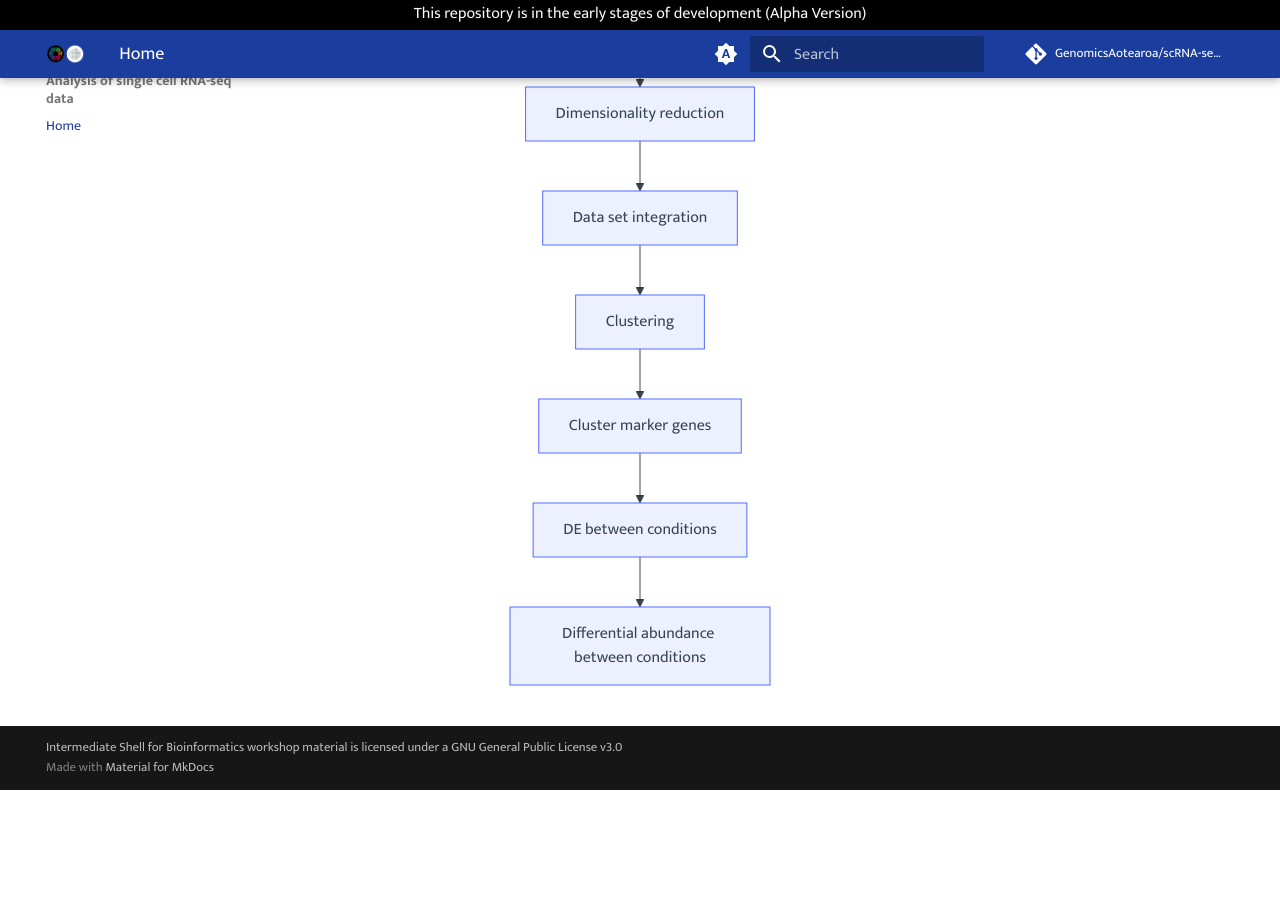
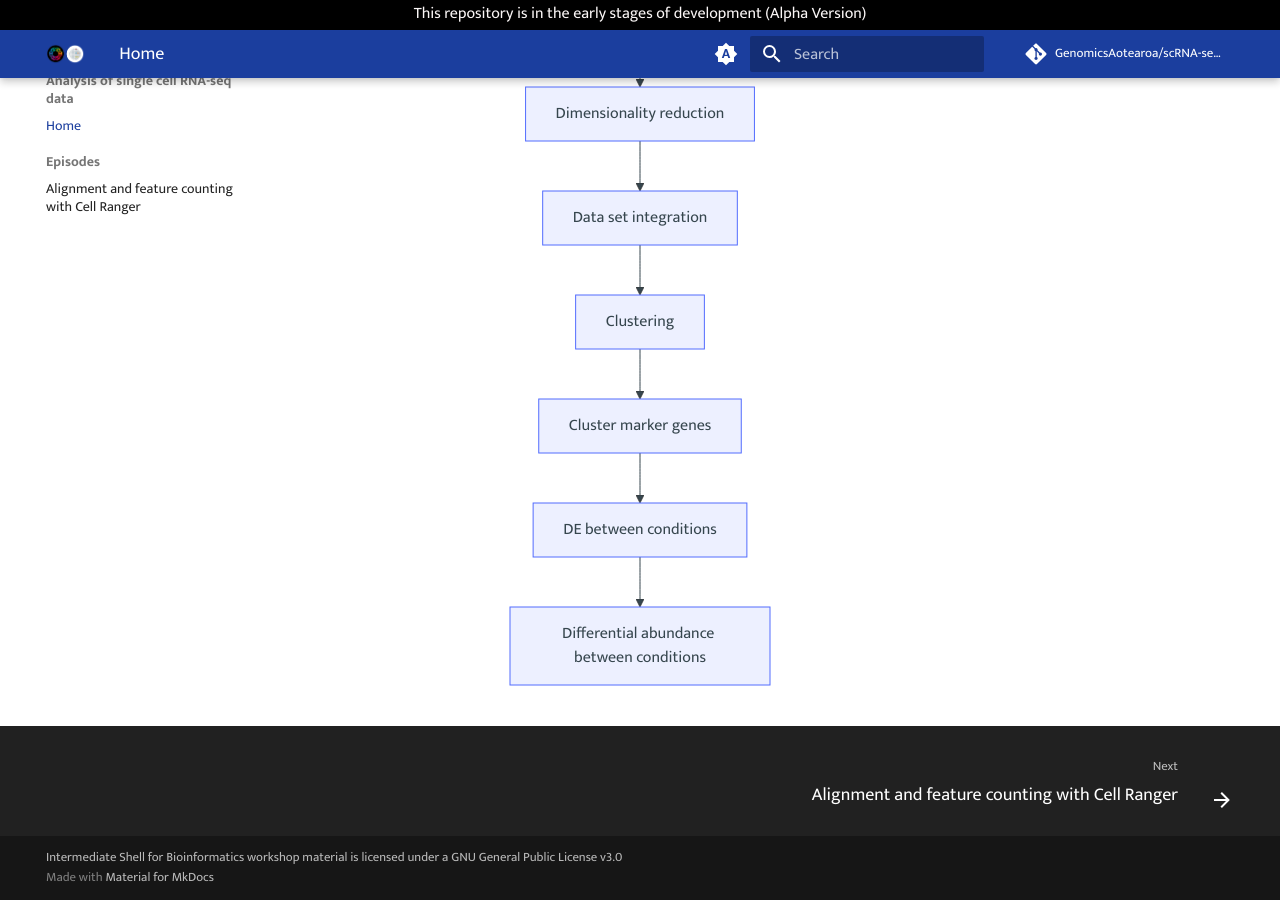
Before and after one commit to GenomicsAotearoa/scRNA-seq-data-analysis, an MkDocs documentation site: the page built from docs/index.md, in a window 1280 px wide and 900 px high, scrolled down 905 px. Built offline with MkDocs 1.6.1 and Material for MkDocs 9.7.7, drawn with Linux system fonts in a browser that asks for light colours; comment, search, counter and statistics services are not loaded; before the commit the page ends 1695 px from its top, so only the background shows below that; some of the changed lines change nothing that is shown.

Commit message:
add alinment file

````diff
--- /dev/null
+++ b/docs/episodes /1.md
@@ -0,0 +1,20 @@
+# Alignment and feature counting with Cell Ranger
+
+!!! quote ""
+
+    The first step in the analysis of single cell RNAseq data is to align the sequenced reads against a genomic reference and then use a transcriptome annotation to generate read counts for each feature of interest. Typically for scRNAseq the features of interest are genes.
+
+    There are a variety of tools for doing this and your choice will depend in part on the method by which the library was generated. For data generated using the 10x-Chromium method data the most common approach is to use the [Cell Ranger](https://support.10xgenomics.com/single-cell-gene-expression/software/pipelines/latest/what-is-cell-ranger) tool provided by 10x. This not only carries out the alignment and feature counting, but will also:
+
+    - Call cells, i.e. filter the raw matrix to remove droplets that do not contain cells
+    - Generate a very useful report in html format, which will provide some QC metrics and an initial look at the data
+    - Generate a “cloupe” file, which can be opened using the [10x Loupe Browser](https://support.10xgenomics.com/single-cell-gene-expression/software/visualization/latest/what-is-loupe-cell-browser) software to further explore the data.
+
+    Cell Ranger is computationally very intensive, you will not be able to run it on a laptop or standard desktop computer. You will need access to, for example, a high performance computing (HPC) cluster, a server or other cloud-based computational resource with sufficient power - talk to your local IT support.
+
+    Alternative methods include:
+
+    - [STAR solo](https://github.com/alexdobin/STAR/blob/master/docs/STARsolo.md) - this tool is built into the general purpose STAR aligner (Cell Ranger actually uses STAR under the hood). This will generate outputs very similar to Cell Ranger minus the cloupe file and the QC report. The advantage over Cell Ranger is that it is much less computationally intensive and will run with lower memory requirements in a shorter time.
+    - [Alevin](https://salmon.readthedocs.io/en/latest/alevin.html) - This tool is based on the popular Salmon tool for bulk RNAseq feature counting. Alevin supports both 10x-Chromium and Drop-seq derived data.
+
+    For the purposes of this course, seeing as we are working with 10x-Chromium derived data, we will use Cell Ranger. . As detailed instructions are available on the [Cell Ranger pages](https://support.10xgenomics.com/single-cell-gene-expression/software/pipelines/latest/what-is-cell-ranger) of the 10x website, this chapter will not be comprehensive in terms of all options, but should provide a brief overview.
--- a/docs/index.md
+++ b/docs/index.md
@@ -11,8 +11,6 @@
 
 
 
-
-
 <center>
 ```mermaid
 flowchart TD
````
